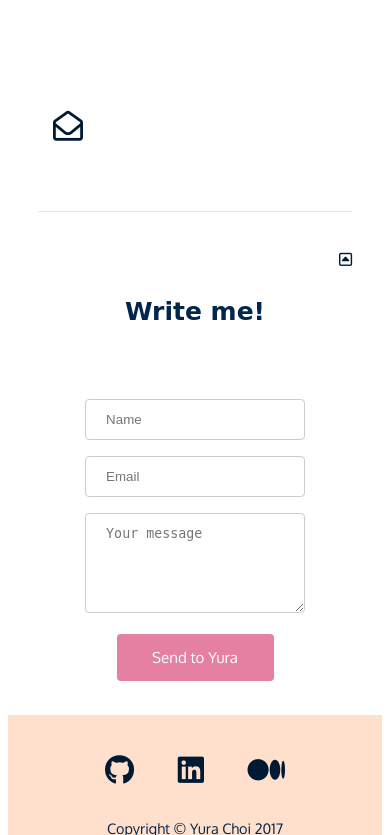
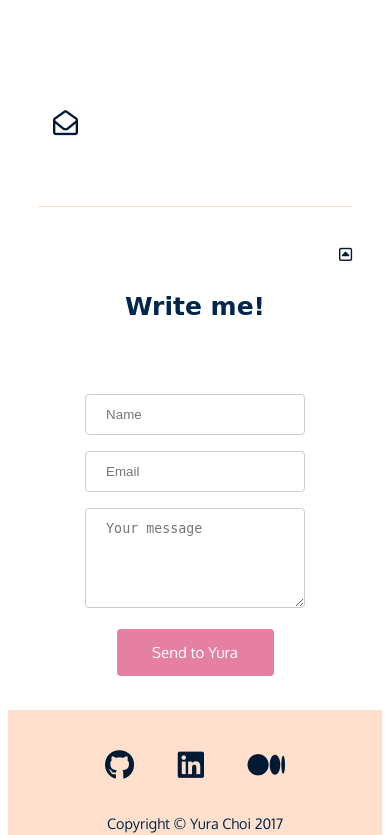
Before and after one commit to yuralala8/portfolio, a PHP site: page /index.html in a window 390 px wide. Shown: the part 5665-6500 px from the top of the page. Run offline with PHP 8.4, Linux system fonts and the light colour scheme; some libraries are stand-ins or nearby versions; some web fonts are replaced.

Commit message:
made changes to responsive design

```diff
--- a/css/index.css
+++ b/css/index.css
@@ -522,10 +522,10 @@
 	  }
 
 	  .interest-img {
-	width: 100%;
-	height: 310px;
-	object-fit: cover;
-}
+		width: 100%;
+		height: 310px;
+		object-fit: cover;
+		}
 
 	  .fa.fa-hashtag {
 	  	font-size: 20px;
@@ -581,6 +581,10 @@
 	  	font-size:25px;
 	  }
 
+		.fa.fa-envelope-open-o {
+			font-size:25px;
+		}
+
 	  p.interest-desc {
 	  	font-size:14px;
 	  	text-align:justify;
```
